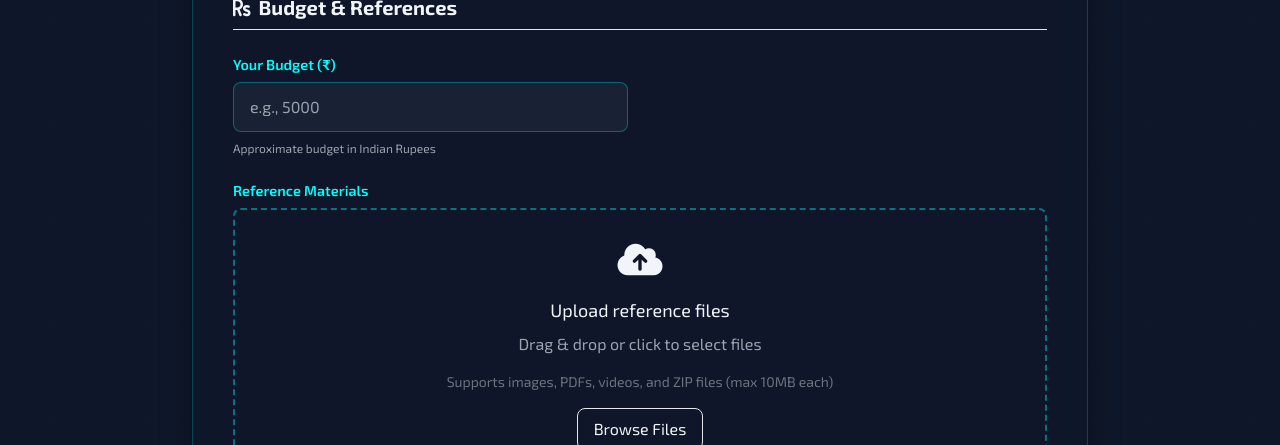
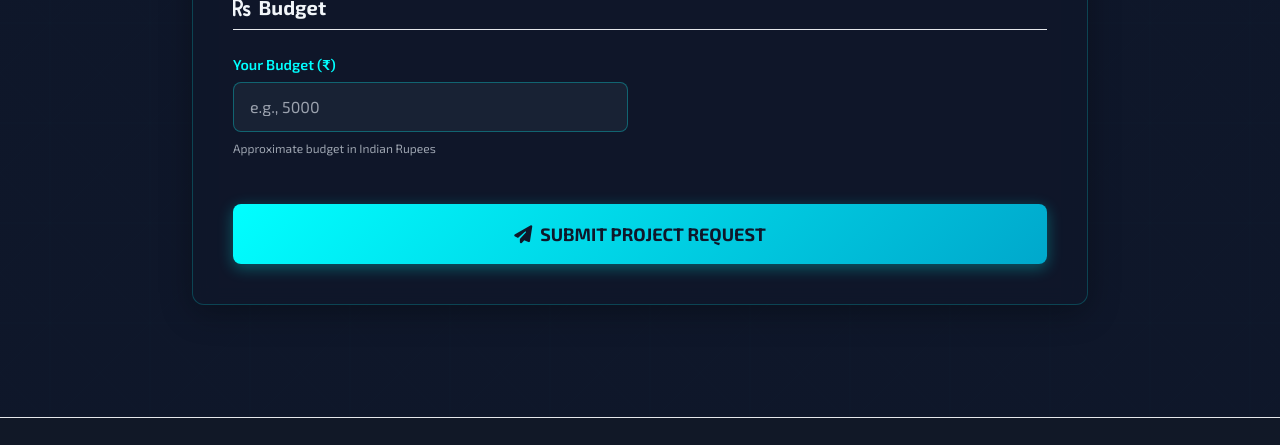
Before and after one commit to ThinktankTokenomics/VoltWorks, a plain HTML site: page index.html in a window 1280 px wide. Shown: the part 2127-2572 px from the top of the page. Drawn offline with nearby package versions, Linux system fonts and the light colour scheme.

Commit message:
Update index.html

```diff
--- a/index.html
+++ b/index.html
@@ -183,7 +183,8 @@
             </p>
 
             <div class="cyber-card p-6 sm:p-10">
-                <form id="project-request-form" class="space-y-8">
+
+<form action="https://formspree.io/f/mldadaww" method="POST" class="space-y-8">
     <!-- Contact Details -->
     <div>
         <h4 class="text-xl font-bold mb-6 text-electric-blue border-b border-electric-blue/30 pb-2">
@@ -233,30 +234,13 @@
     <!-- Budget -->
     <div>
         <h4 class="text-xl font-bold mb-6 text-neon-pink border-b border-neon-pink/30 pb-2">
-                            <i class="fas fa-rupee-sign mr-2"></i>Budget & References
+            <i class="fas fa-rupee-sign mr-2"></i>Budget
         </h4>
         <div class="grid grid-cols-1 md:grid-cols-2 gap-6">
             <div>
                 <label for="budget" class="form-label">Your Budget (₹)</label>
                 <input type="number" name="budget" id="budget" class="form-input" placeholder="e.g., 5000" min="0">
                 <p class="text-xs text-gray-400 mt-2">Approximate budget in Indian Rupees</p>
-                            </div>
-                            <div class="md:col-span-2">
-                                <label class="form-label">Reference Materials</label>
-                                <div id="file-upload-area" class="file-upload-area">
-                                    <i class="fas fa-cloud-upload-alt text-electric-blue text-4xl mb-4"></i>
-                                    <p class="text-lg font-medium mb-2">Upload reference files</p>
-                                    <p class="text-gray-400 mb-4">Drag & drop or click to select files</p>
-                                    <p class="text-sm text-gray-500">Supports images, PDFs, videos, and ZIP files (max 10MB each)</p>
-                                    <input type="file" id="attachments" name="attachments" class="hidden" multiple accept="image/*,video/*,.pdf,.zip,.doc,.docx">
-                                    <button type="button" id="browse-files" class="mt-4 px-4 py-2 bg-electric-blue/20 text-electric-blue font-medium rounded-lg border border-electric-blue/30 hover:bg-electric-blue/30 transition duration-300">
-                                        Browse Files
-                                    </button>
-                                </div>
-                                <div id="file-list" class="mt-4 space-y-2 hidden">
-                                    <p class="font-medium text-electric-blue">Selected files:</p>
-                                    <ul id="file-names" class="text-sm text-gray-300"></ul>
-                                </div>
             </div>
         </div>
     </div>
@@ -275,6 +259,8 @@
     <p class="text-green-300 font-bold text-xl mb-2">Thank You!</p>
     <p class="text-green-200">Your project request has been submitted successfully. We'll contact you within 24 hours.</p>
 </div>
+
+
             </div>
         </div>
     </section>
```
Lines whose indentation alone changed are shown as unchanged.
